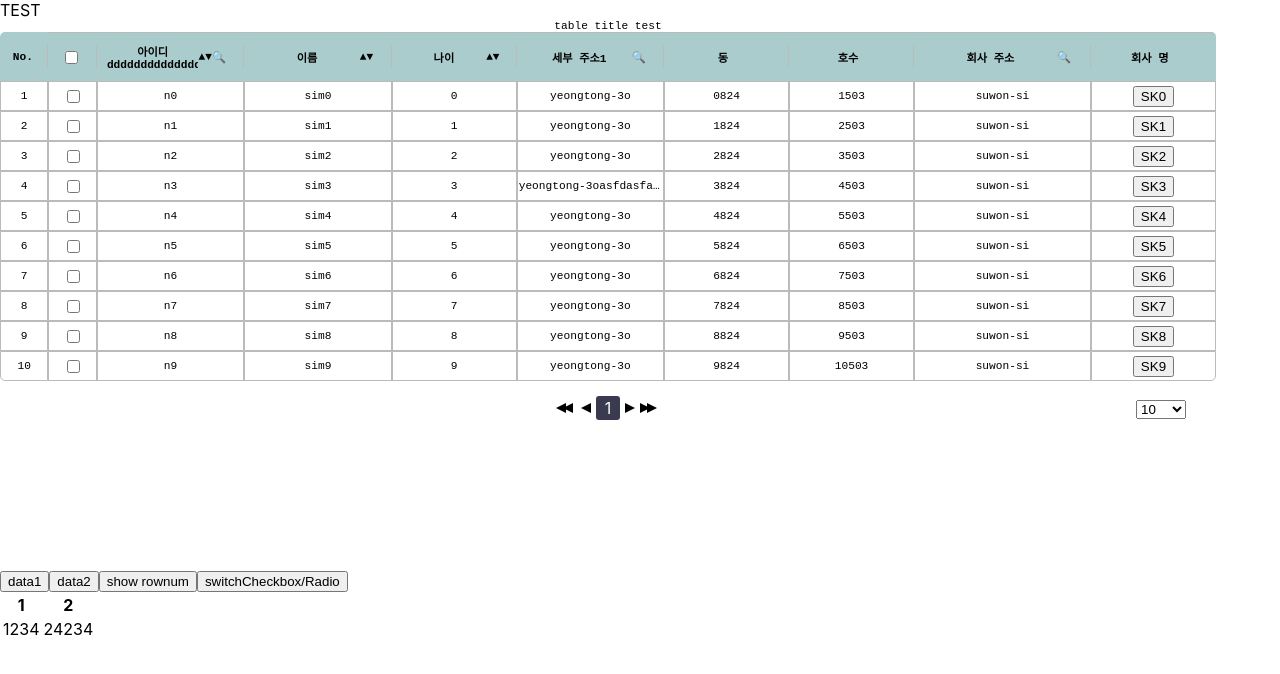
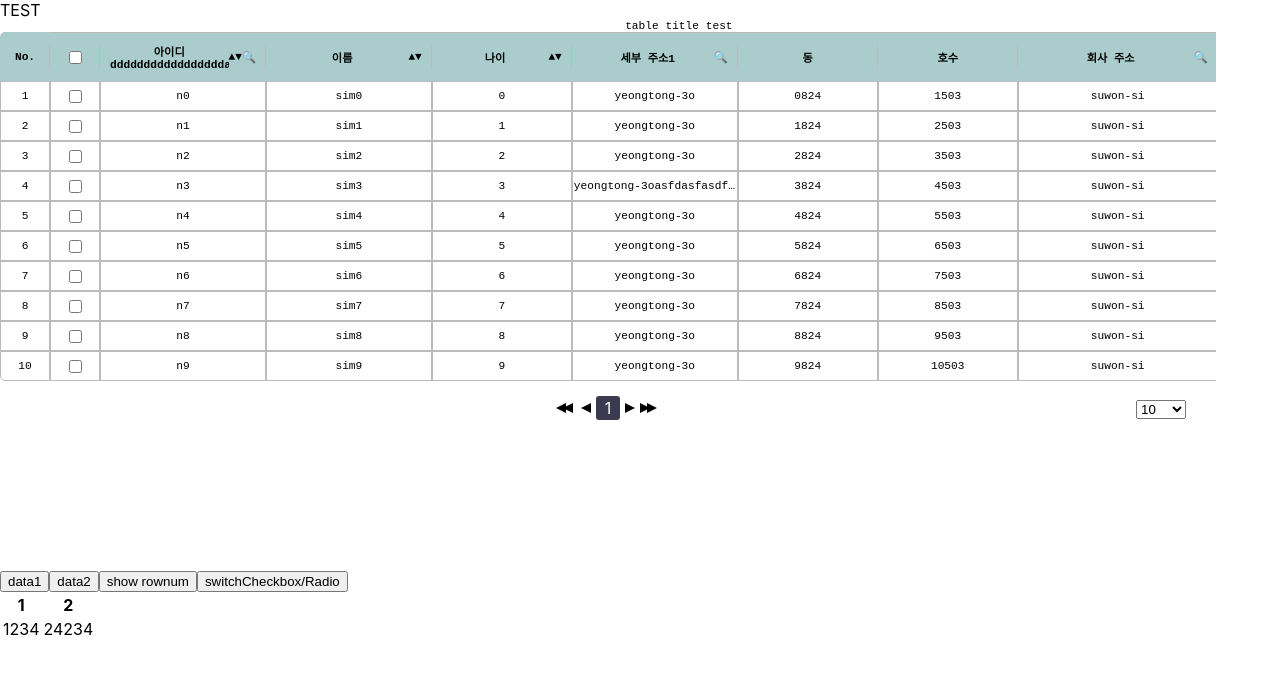
Before and after one commit to jaekyu-sim/hummingbird-component, a React (Create React App) app: page / in a window 1280 px wide. Shown: the top 674 px of the page. Built offline with nearby package versions, Linux system fonts and the light colour scheme.

Commit message:
기능 수정 | table columnw width 고정 수정

```diff
--- a/package.json
+++ b/package.json
@@ -1,6 +1,6 @@
 {
   "name": "hummingbird-component",
-  "version": "1.0.27",
+  "version": "1.0.28",
   "main": "dist/index.js",
   "private": false,
   "files": [ "dist", "README.md" ],
--- a/src/components/HummingTable/HummingTable.jsx
+++ b/src/components/HummingTable/HummingTable.jsx
@@ -37,6 +37,7 @@ export const HummingTable = (props) => {
     const [activeFilterCheckedData, setActiveFilterCheckedData] = useState({});
     const [clickedRowIdx, setClickedRowIdx] = useState();
     const [rowHeight, setRowHeight] = useState("27px");
+    const [hummingTableWidth, setHummingTableWidth] = useState("100%");
 
 
 
@@ -195,6 +196,7 @@ export const HummingTable = (props) => {
       //let tmpColumnData = columnData
 
       //debugger;
+      /*
       let totalWidth = 0;
       let windowWidth = window.innerWidth;
 
@@ -204,6 +206,7 @@ export const HummingTable = (props) => {
         columnData.forEach((item, idx)=>{
           if(typeof item.width == "string")
           {
+            //debugger;
             if(item.dataKey === "_hummingRowSelection" || item.dataKey === "_hummingRowNums")
             {
               totalWidth = totalWidth + 30;
@@ -216,6 +219,7 @@ export const HummingTable = (props) => {
         //이제 humming-table-area 의 너비 필요.
         let tmpTableWidth = document.getElementById("tableArea").clientWidth;
         let tmpTableRatio = tmpTableWidth / tmpTotalWidth;
+        setHummingTableWidth(tmpTotalWidth * tmpTableRatio * 0.9)
         columnData.forEach((item, idx)=>{
           //item.width = (item.width * tmpTableRatio) + "px";
 
@@ -223,9 +227,10 @@ export const HummingTable = (props) => {
 
 
         })
-        debugger;
 
-      }
+
+      }*/
+
       const depthMap = generateHeader(columnData);
       const headers = [];
       let filterLists = [];
@@ -1004,7 +1009,7 @@ export const HummingTable = (props) => {
     useEffect(()=>{
       let tmpTableWidth = props.width?props.width:"100%";
       setTableWidth(tmpTableWidth);
-      debugger;
+      //debugger;
     }, [props.width])
 
     useEffect(() => {
@@ -1105,7 +1110,7 @@ export const HummingTable = (props) => {
       <div style={{textAlign:"center", display: 'flex', justifyContent: 'center', alignItems: 'center', height: tableHeight }}>
         <div style={{width:tableWidth, height:tableHeight}}>
           <div id="tableArea"  style={{overflowY:"auto", maxHeight:"calc("+tableHeight+" - 33px)", width:tableWidth}} >
-            <table id="humming-table" style={{maxWidth:"calc(100%)", fontSize:"70%", fontFamily:"monospace, sans-serif, serif"}}>
+            <table id="humming-table" style={{width:hummingTableWidth, fontSize:"70%", fontFamily:"monospace, sans-serif, serif"}}>
               {tableTitle?<caption>{tableTitle}</caption>:null}
               <thead id="table-header-area" style={headerStyleData}>
                 {makeHeader()}
```
Also changed, not shown: 1 other file (tests, documents, lock files or other folders).
